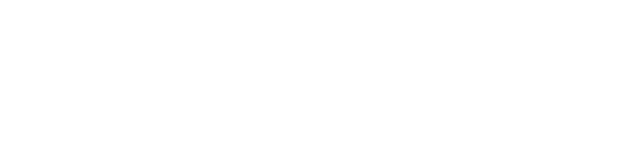
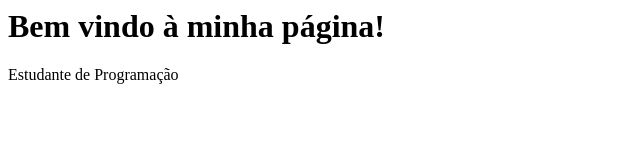
Before and after one commit to santossfeer/site, a plain HTML site: page index.html in a window 1280 px wide. Shown: the whole page, without its empty margins (0-640 px from the left). Drawn offline with Linux system fonts and the light colour scheme.

Commit message:
Add files via upload

```diff
--- a/index.html
+++ b/index.html
@@ -1,5 +1,14 @@
 <html>
     <head>
-        <title></title>
+        <title>Minha página pessoal</title>
     </head>
+    <style>
+
+    </style>
+    <body>
+        <header>
+            <h1>Bem vindo à minha página! </h1>
+            <p>Estudante de Programação</p>
+        </header>
+    </body>
 </html>
```
